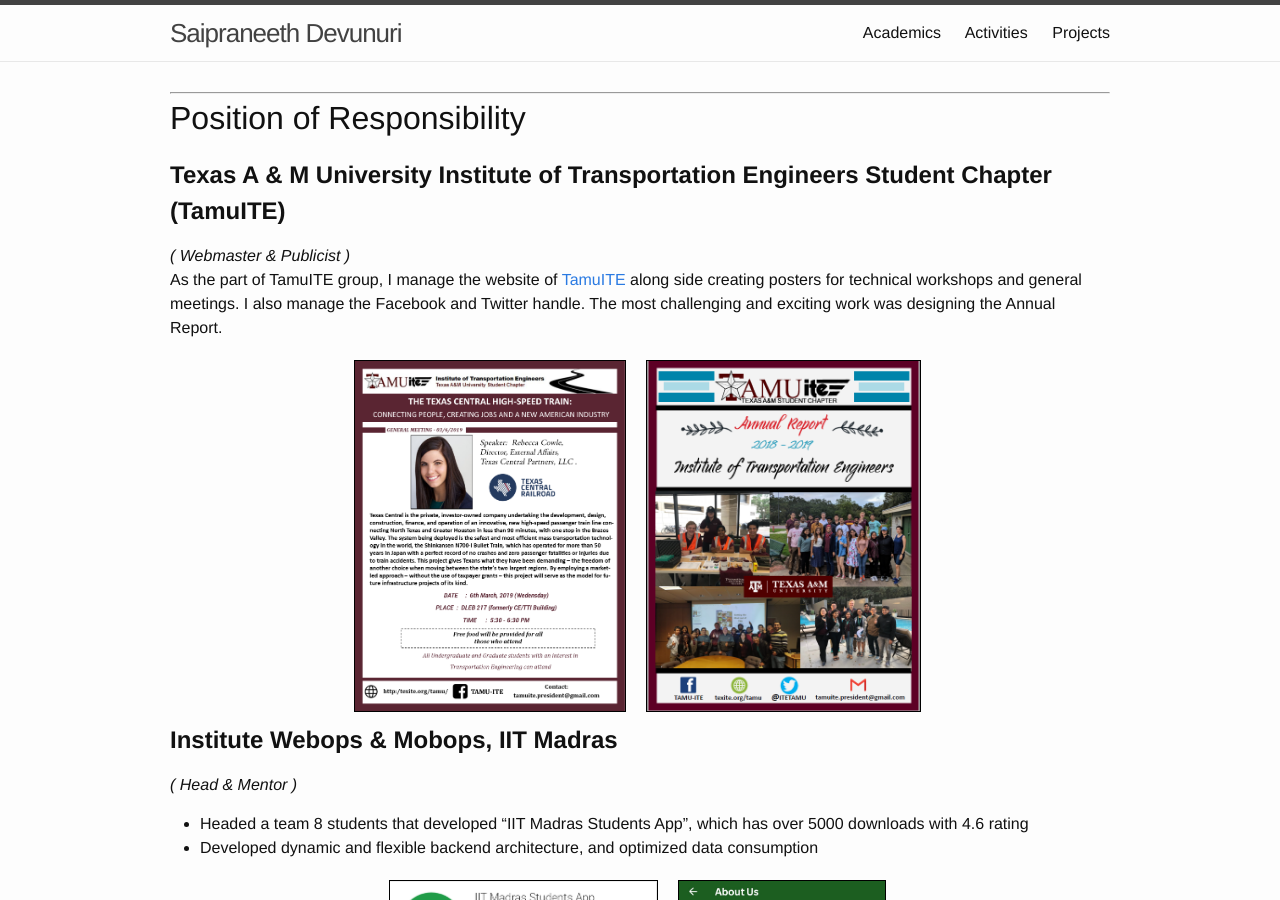
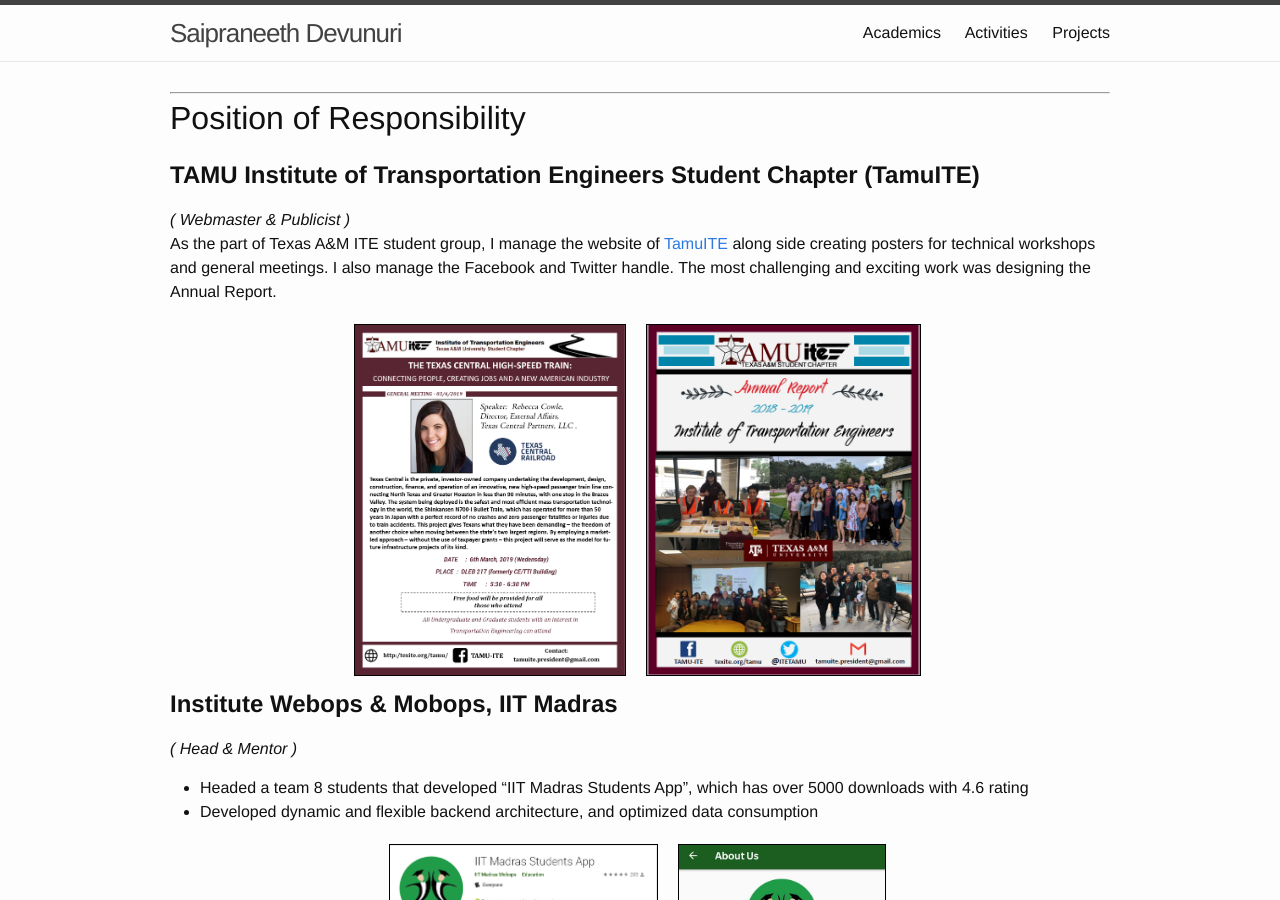
Before and after one commit to saipran7777/saipran7777.github.io, a Jekyll site: the page built from activities.md, in a window 1280 px wide and 900 px high. Built offline with Jekyll 4.4.1, drawn with Linux system fonts in a browser that asks for light colours.

Commit message:
Update activities.md

```diff
--- a/activities.md
+++ b/activities.md
@@ -13,10 +13,10 @@ permalink: /activities
 </style>
 ---
 # Position of Responsibility
-## **Texas A & M University Institute of Transportation Engineers Student Chapter (TamuITE)**
+## **TAMU Institute of Transportation Engineers Student Chapter (TamuITE)**
 
 *( Webmaster & Publicist )* <br>
-As the part of TamuITE group, I manage the website of [TamuITE](http://texite.org/tamu/) along side creating posters for technical workshops and general meetings. I also manage the Facebook and Twitter handle. The most challenging and exciting work was designing the Annual Report.
+As the part of Texas A&M ITE student group, I manage the website of [TamuITE](http://texite.org/tamu/) along side creating posters for technical workshops and general meetings. I also manage the Facebook and Twitter handle. The most challenging and exciting work was designing the Annual Report.
 
 <!-- <object data="/assets/annual_report_final.pdf" type="application/pdf" width="700px" height="700px">
     <embed src="/assets/annual_report_final.pdf">
```
